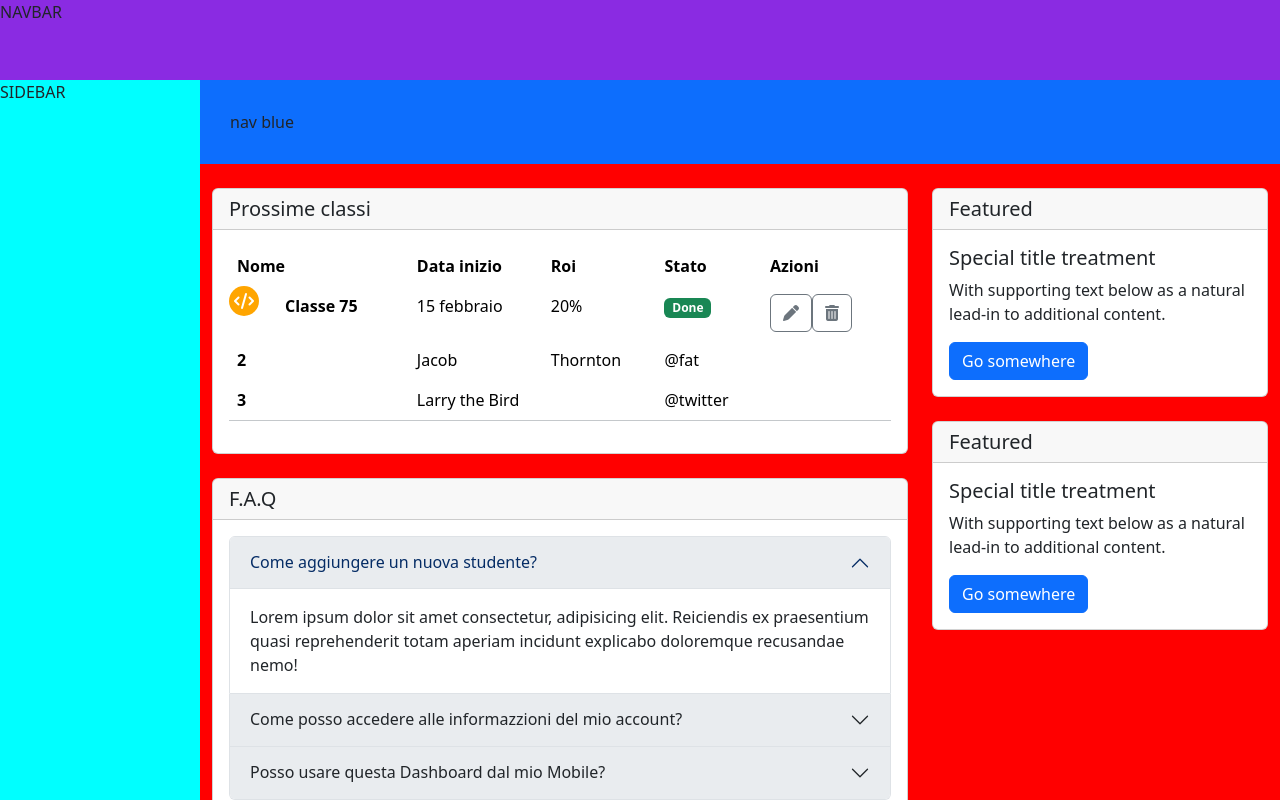
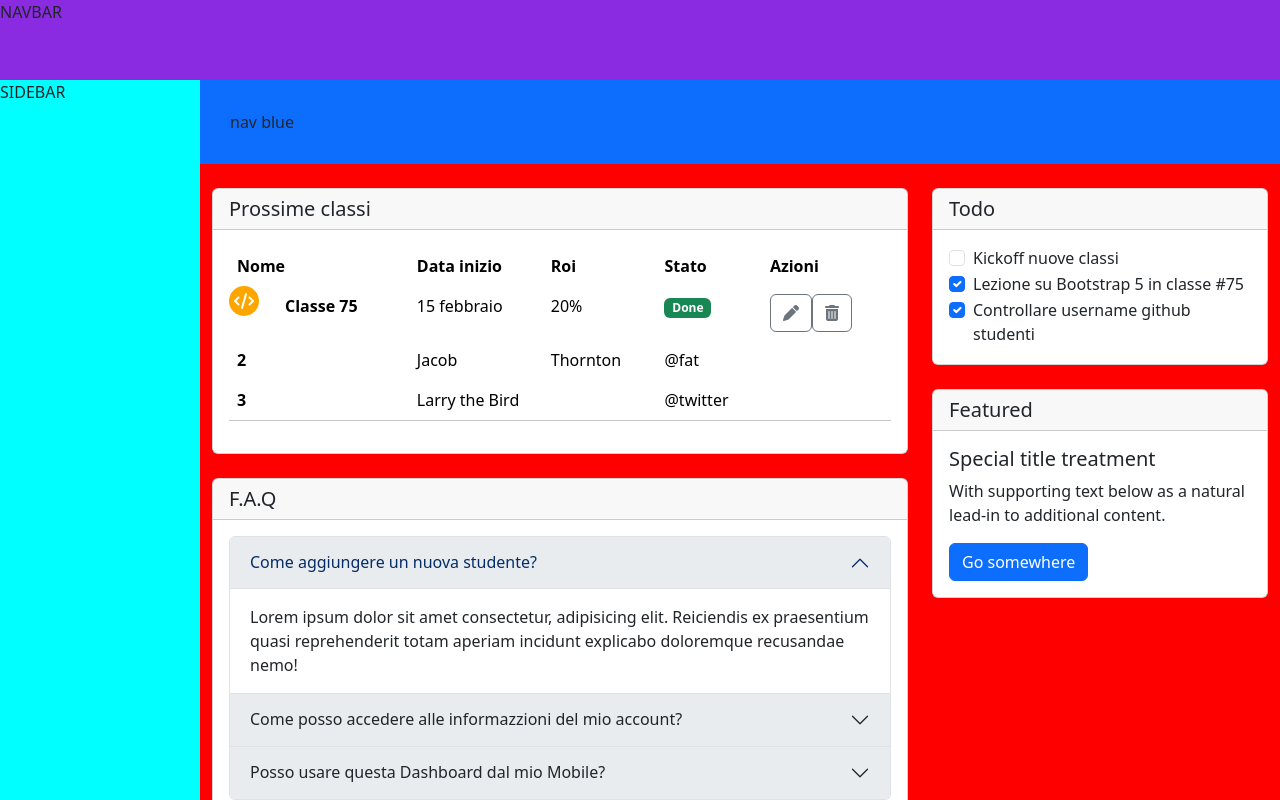
Before and after one commit to adrisala20/html-css-bootstrap-dashboard, a plain HTML site: page index.html in a window 1280 px wide. Drawn offline with nearby package versions, Linux system fonts and the light colour scheme.

Commit message:
add col checkbox

```diff
--- a/index.html
+++ b/index.html
@@ -81,6 +81,7 @@
                     </table>
                   </div>
                 </div>
+                <!-- ----- col accordition -->
                 <div id="left-bottom" class="py-4">
                   <div class="card">
                     <h5 class="card-header text-uppercase ">f.a.q</h5>
@@ -88,37 +89,47 @@
                       <div class="accordion" id="accordionExample">
                         <div class="accordion-item">
                           <h2 class="accordion-header">
-                            <button class="accordion-button bg-body-secondary " type="button" data-bs-toggle="collapse" data-bs-target="#collapseOne" aria-expanded="true" aria-controls="collapseOne">
+                            <button class="accordion-button bg-body-secondary " type="button" data-bs-toggle="collapse"
+                              data-bs-target="#collapseOne" aria-expanded="true" aria-controls="collapseOne">
                               Come aggiungere un nuova studente?
                             </button>
                           </h2>
-                          <div id="collapseOne" class="accordion-collapse collapse show" data-bs-parent="#accordionExample">
+                          <div id="collapseOne" class="accordion-collapse collapse show"
+                            data-bs-parent="#accordionExample">
                             <div class="accordion-body">
-                             Lorem ipsum dolor sit amet consectetur, adipisicing elit. Reiciendis ex praesentium quasi reprehenderit totam aperiam incidunt explicabo doloremque recusandae nemo!
+                              Lorem ipsum dolor sit amet consectetur, adipisicing elit. Reiciendis ex praesentium quasi
+                              reprehenderit totam aperiam incidunt explicabo doloremque recusandae nemo!
                             </div>
                           </div>
                         </div>
                         <div class="accordion-item">
                           <h2 class="accordion-header">
-                            <button class="accordion-button collapsed bg-body-secondary " type="button" data-bs-toggle="collapse" data-bs-target="#collapseTwo" aria-expanded="false" aria-controls="collapseTwo">
+                            <button class="accordion-button collapsed bg-body-secondary " type="button"
+                              data-bs-toggle="collapse" data-bs-target="#collapseTwo" aria-expanded="false"
+                              aria-controls="collapseTwo">
                               Come posso accedere alle informazzioni del mio account?
                             </button>
                           </h2>
                           <div id="collapseTwo" class="accordion-collapse collapse" data-bs-parent="#accordionExample">
                             <div class="accordion-body">
-                             Lorem ipsum dolor sit amet consectetur adipisicing elit. Suscipit quia quasi dignissimos error eum quisquam facere tempora ad architecto odio?
+                              Lorem ipsum dolor sit amet consectetur adipisicing elit. Suscipit quia quasi dignissimos
+                              error eum quisquam facere tempora ad architecto odio?
                             </div>
                           </div>
                         </div>
                         <div class="accordion-item">
                           <h2 class="accordion-header">
-                            <button class="accordion-button collapsed bg-body-secondary " type="button" data-bs-toggle="collapse" data-bs-target="#collapseThree" aria-expanded="false" aria-controls="collapseThree">
+                            <button class="accordion-button collapsed bg-body-secondary " type="button"
+                              data-bs-toggle="collapse" data-bs-target="#collapseThree" aria-expanded="false"
+                              aria-controls="collapseThree">
                               Posso usare questa Dashboard dal mio Mobile?
                             </button>
                           </h2>
-                          <div id="collapseThree" class="accordion-collapse collapse" data-bs-parent="#accordionExample">
+                          <div id="collapseThree" class="accordion-collapse collapse"
+                            data-bs-parent="#accordionExample">
                             <div class="accordion-body">
-                           Lorem ipsum dolor sit amet consectetur adipisicing elit. Soluta eaque cumque in? Dolorum explicabo modi unde animi, minus sequi atque.
+                              Lorem ipsum dolor sit amet consectetur adipisicing elit. Soluta eaque cumque in? Dolorum
+                              explicabo modi unde animi, minus sequi atque.
                             </div>
                           </div>
                         </div>
@@ -127,13 +138,29 @@
                   </div>
                 </div>
               </div>
+              <!-- ----------- col checkbox -->
               <div id="right-top" class="col-12 col-md-12 col-lg-4 py-4">
                 <div class="card">
-                  <h5 class="card-header">Featured</h5>
+                  <h5 class="card-header">Todo</h5>
                   <div class="card-body">
-                    <h5 class="card-title">Special title treatment</h5>
-                    <p class="card-text">With supporting text below as a natural lead-in to additional content.</p>
-                    <a href="#" class="btn btn-primary">Go somewhere</a>
+                    <div class="form-check">
+                      <input class="form-check-input" type="checkbox" value="" id="flexCheckDefault">
+                      <label class="form-check-label" for="flexCheckDefault">
+                        Kickoff nuove classi
+                      </label>
+                    </div>
+                    <div class="form-check">
+                      <input class="form-check-input" type="checkbox" value="" id="flexCheckChecked" checked>
+                      <label class="form-check-label" for="flexCheckChecked">
+                        Lezione su Bootstrap 5 in classe #75
+                      </label>
+                    </div>
+                    <div class="form-check">
+                      <input class="form-check-input" type="checkbox" value="" id="flexCheckChecked" checked>
+                      <label class="form-check-label" for="flexCheckChecked">
+                        Controllare username github studenti
+                      </label>
+                    </div>
                     </div>
                   </div>
                   <div id="right-bottom" class=" py-4">
```
Lines whose indentation alone changed are shown as unchanged.
